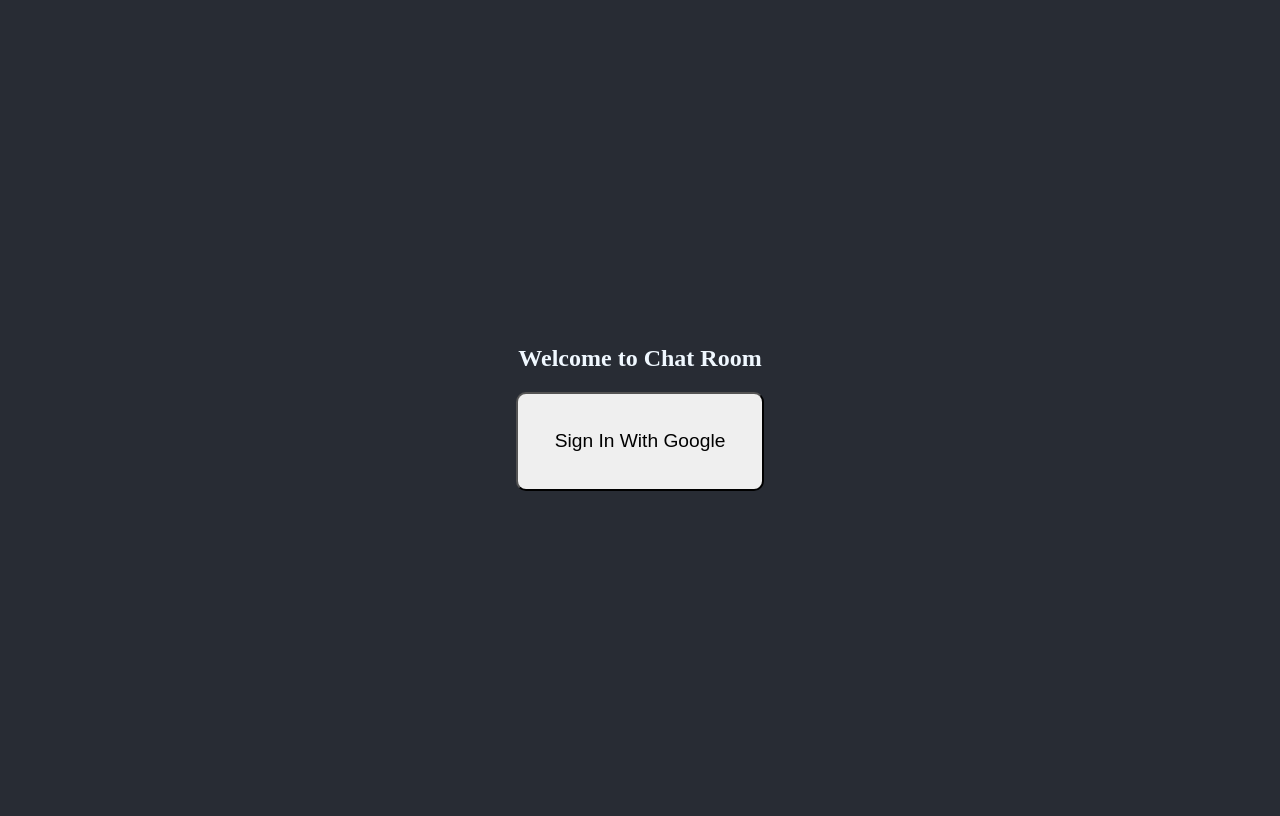
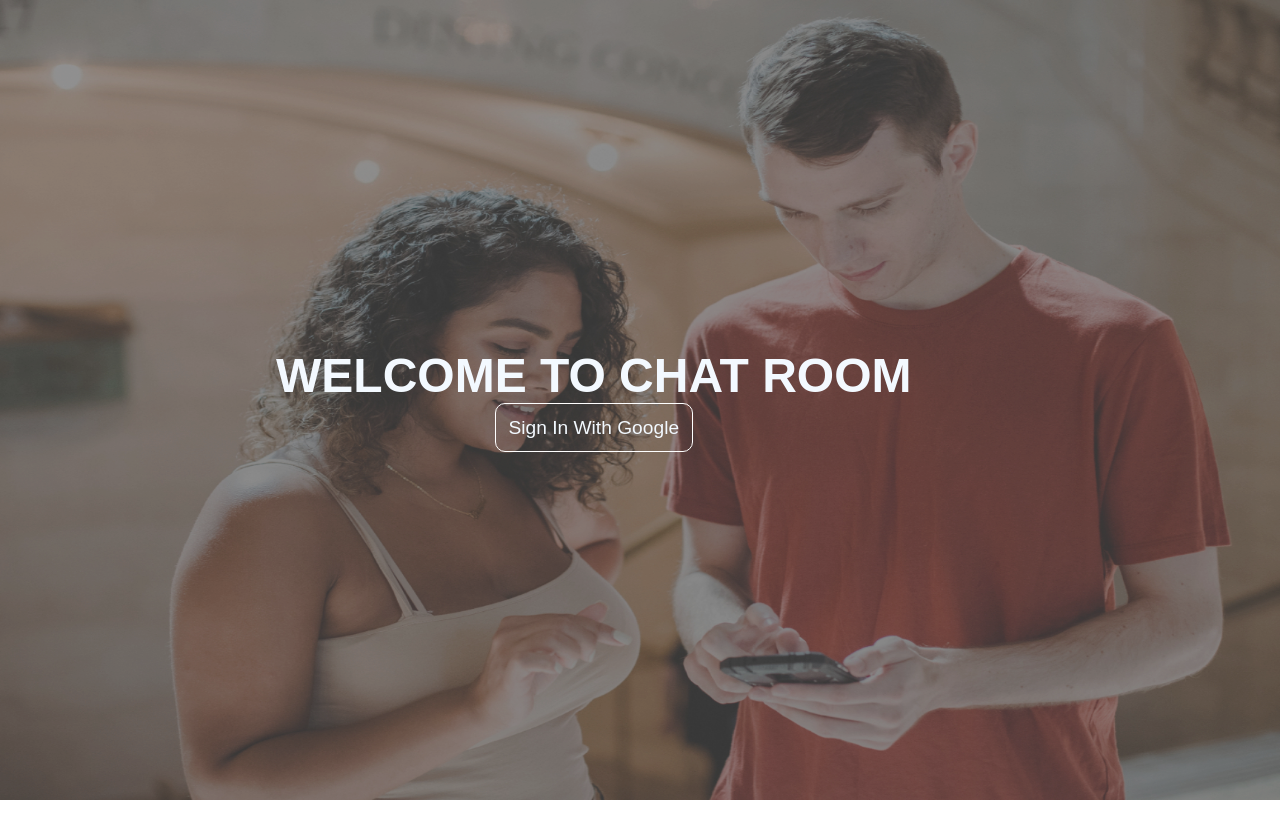
Before and after one commit to ducduc362/chat-app, a Next.js app: page / in a window 1280 px wide. Built offline with nearby package versions, Linux system fonts and the light colour scheme; no server answers.

Commit message:
second-commit

```diff
--- a/package.json
+++ b/package.json
@@ -17,7 +17,8 @@
     "react": "17.0.2",
     "react-dom": "17.0.2",
     "socket.io": "^4.1.2",
-    "socket.io-client": "^4.1.2"
+    "socket.io-client": "^4.1.2",
+    "styled-components": "^5.3.0"
   },
   "devDependencies": {
     "@types/react": "17.0.13",
@@ -38,5 +39,8 @@
     "eslint-plugin-react": "7.24.0",
     "eslint-plugin-react-hooks": "4.2.0",
     "typescript": "4.3.5"
+  },
+  "resolutions": {
+    "styled-components": "^5"
   }
 }
--- a/pages/Components/ChatRoom/index.tsx
+++ b/pages/Components/ChatRoom/index.tsx
@@ -1,23 +1,16 @@
-import firebase from "firebase";
 import { useEffect, useRef, useState } from "react";
-import Image from 'next/image'
 import { io } from 'socket.io-client';
 import styles from '../../../styles/Chatroom.module.css';
 
-const socket = io("https://7d47926ba040.ngrok.io/")
-// const socket = io("http://localhost:8000/", { transports: ['websocket'] })
+const socket = io("https://matchingapp05052000.herokuapp.com")
+
 type User = {
     uid: string,
     photoURL: string,
     email: string
 }
 
-type Data = {
-    collection: Function
-}
-
 interface AppProps {
-    db: Data,
     user: User
 }
 
@@ -34,9 +27,9 @@
 }
 
 export default function ChatRoom(props: AppProps) {
-    const { db, user } = props;
+    const { user } = props;
 
-    const { uid, photoURL } = user;
+    const { uid } = user;
 
     window.localStorage.setItem("email", user.email);
 
@@ -44,15 +37,6 @@
 
     const [newMessage, setNewMessage] = useState<string>("");
     const [messages, setMessages] = useState<ShowData[]>([]);
-
-    type SnapProps = {
-        id: string,
-        data: Function
-    }
-
-    interface OnSnapshotProps {
-        docs: SnapProps[],
-    }
 
     const handleSubmit = (e: React.SyntheticEvent) => {
         e.preventDefault();
@@ -68,7 +52,6 @@
 
     useEffect(() => {
         socket.on('server-send-message', (data) => {
-            console.log(data);
             setMessages(data)
         })
 
@@ -79,9 +62,6 @@
             <ul className={styles.chat_room}>
                 {messages.map((message: any, index) => (
                     <li key={index} className={message.userID === uid ? styles.sent : styles.received} >
-                        {/* {message.photoURL ? (
-                            <Image src={message.photoURL} alt="Avatar" width={40} height={40} />
-                        ) : null} */}
                         <p className={styles.text}>{message.message}</p>
                     </li>
                 ))}
@@ -103,21 +83,3 @@
         </div >
     )
 }
-
-   // db.collection("messages").add({
-        //     text: newMessage,
-        //     createdAt: firebase.firestore.FieldValue.serverTimestamp(),
-        //     uid,
-        //     photoURL
-        // });
-
-             // const getMessage = () => {
-        //     try {
-        //         socket.on('server-send-message', async (data) => {
-        //             await setMessages(data)
-        //         })
-        //     } catch (error) {
-        //         console.log(error, 'err');
-        //     }
-        // }
-        // getMessage();
--- a/pages/index.tsx
+++ b/pages/index.tsx
@@ -3,14 +3,10 @@
 import ChatRoom from "./Components/ChatRoom";
 import { useRouter } from "next/dist/client/router";
 import { io } from 'socket.io-client';
+import styleSignIn from '../styles/SignIn.module.css';
+import styleSignOut from '../styles/SignOut.module.css';
 
-const socket = io("https://7d47926ba040.ngrok.io/")
-
-socket.on('server-send-room', (data: string) => {
-    if (data) {
-        window.localStorage.setItem('room', data);
-    }
-})
+const socket = io("https://matchingapp05052000.herokuapp.com")
 
 if (!firebase.apps.length) {
     firebase.initializeApp({
@@ -28,7 +24,6 @@
 }
 
 const auth = firebase.auth();
-const db = firebase.firestore();
 
 const signInWithGoogle = async () => {
     const provider = new firebase.auth.GoogleAuthProvider();
@@ -60,16 +55,10 @@
 
     useEffect(() => {
         const iGender = window.localStorage.getItem('gender');
-        const user = window.localStorage.getItem('email');
-        const room = window.localStorage.getItem('room')
 
         auth.onAuthStateChanged((iUser) => {
             if (iUser && iGender) {
                 setUser(iUser);
-                let loadRoom = setInterval(() => socket.emit("client-get-room", user), 2000);
-                if (room !== null) {
-                    clearInterval(loadRoom);
-                }
             } else if (iUser && iGender == null) {
                 setUser(iUser);
                 router.push('/form');
@@ -82,21 +71,25 @@
     }, []);
 
     return (
-        <div className="App">
+        <>
             {user ? (
-                <>
-                    <nav id="sign_out">
+                <div className={styleSignOut.container}>
+                    <nav id={styleSignOut.sign_out}>
                         <h2>Chat With Friends</h2>
                         <button type="submit" onClick={signOut}>Sign Out</button>
                     </nav>
-                    <ChatRoom user={user} db={db} />
-                </>
+                    <ChatRoom user={user} />
+                </div>
             ) : (
-                <section id="sign_in">
-                    <h1>Welcome to Chat Room</h1>
-                    <button type="submit" onClick={signInWithGoogle}>Sign In With Google</button>
-                </section>
+                <div className={styleSignIn.container}>
+                    <div className={styleSignIn.content}>
+                        <section id={styleSignIn.sign_in}>
+                            <h1>Welcome to Chat Room</h1>
+                            <button type="submit" onClick={signInWithGoogle}>Sign In With Google</button>
+                        </section>
+                    </div>
+                </div>
             )}
-        </div>
+        </>
     )
 }
--- /dev/null
+++ b/styles/SignIn.module.css
@@ -0,0 +1,49 @@
+.container {
+  background: url('../public/background-image.jpg') no-repeat center center
+    fixed;
+  -webkit-background-size: cover;
+  -moz-background-size: cover;
+  -o-background-size: cover;
+  background-size: cover;
+  opacity: 0.8;
+  height: 100vh;
+}
+
+.content {
+  text-align: center;
+  margin: 0 auto;
+  max-width: 728px;
+}
+
+#sign_in {
+  height: 100vh;
+  display: flex;
+  flex-direction: column;
+  align-items: center;
+  justify-content: center;
+  position: fixed;
+}
+
+#sign_in button {
+  padding: 2%;
+  cursor: pointer;
+  border-radius: 10px;
+  font-size: 1.2rem;
+  background-color: transparent;
+  color: aliceblue;
+  border: 1px solid white;
+}
+
+#sign_in button:hover {
+  border: 1px solid white;
+  background-color: white;
+  color: black;
+  transition: 0.8s;
+}
+
+#sign_in h1 {
+  font-family: Arial, Helvetica, sans-serif;
+  font-size: 3rem;
+  text-transform: uppercase;
+  color: aliceblue;
+}
--- /dev/null
+++ b/styles/SignOut.module.css
@@ -0,0 +1,41 @@
+.container {
+  text-align: center;
+  margin: 0 auto;
+  max-width: 728px;
+}
+
+/* sign out */
+#sign_out {
+  background-color: #181717;
+  height: 10vh;
+  min-height: 50px;
+  color: white;
+  position: fixed;
+  width: 100%;
+  max-width: 728px;
+  top: 0;
+  display: flex;
+  align-items: center;
+  justify-content: space-between;
+  z-index: 99;
+  padding: 10px;
+  box-sizing: border-box;
+}
+
+#sign_out button {
+  background-color: #282c34;
+  color: white;
+  padding: 15px 32px;
+  text-align: center;
+  text-decoration: none;
+  border: none;
+  display: inline-block;
+  cursor: pointer;
+  font-size: 1.25em;
+  border-radius: 15px;
+}
+
+#sign_out button:hover {
+  color: white;
+  background-color: rgb(170, 43, 43);
+}
--- a/styles/globals.css
+++ b/styles/globals.css
@@ -1,68 +1,4 @@
-body {
-  background-color: #282c34;
+* {
+  margin: 0;
+  padding: 0;
 }
-
-.App {
-  text-align: center;
-  margin: 0 auto;
-  max-width: 728px;
-}
-
-/* sign in */
-#sign_in {
-  height: 100vh;
-  display: flex;
-  flex-direction: column;
-  align-items: center;
-  justify-content: center;
-  color: aliceblue;
-}
-
-#sign_in button {
-  padding: 5%;
-  cursor: pointer;
-  border-radius: 10px;
-  font-size: 1.2rem;
-}
-
-#sign_in button:hover {
-  border: 1px solid white;
-  background-color: transparent;
-  color: white;
-}
-
-/* sign out */
-#sign_out {
-  background-color: #181717;
-  height: 10vh;
-  min-height: 50px;
-  color: white;
-  position: fixed;
-  width: 100%;
-  max-width: 728px;
-  top: 0;
-  display: flex;
-  align-items: center;
-  justify-content: space-between;
-  z-index: 99;
-  padding: 10px;
-  box-sizing: border-box;
-}
-
-#sign_out button {
-  background-color: #282c34;
-  color: white;
-  padding: 15px 32px;
-  text-align: center;
-  text-decoration: none;
-  border: none;
-  display: inline-block;
-  cursor: pointer;
-  font-size: 1.25em;
-  border-radius: 15px;
-}
-
-#sign_out button:hover {
-  color: white;
-  background-color: rgb(170, 43, 43);
-}
```
Also changed, not shown: pages/form.tsx (+35 -11 lines), styles/Form.module.css (+7 -6 lines), public/background-image.jpg (added), 1 other file (tests, documents, lock files or other folders).
